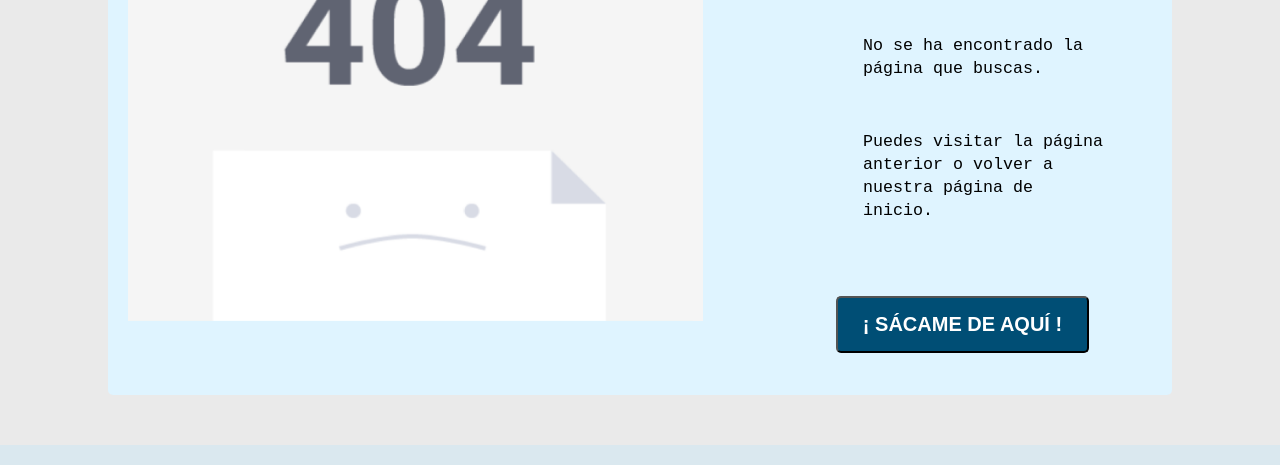
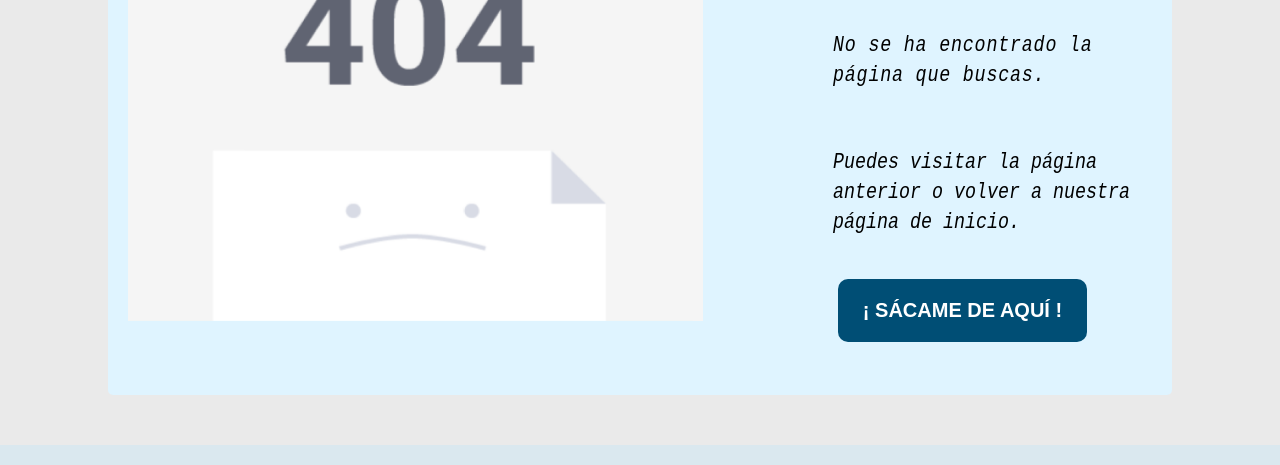
Before and after one commit to danibueno89/proyecto-web-diw, a plain HTML site: page 05-error-404.html in a window 1280 px wide. Shown: the part 382-847 px from the top of the page. Drawn offline with Linux system fonts and the light colour scheme.

Commit message:
Vista Error

```diff
--- a/05-error-404.html
+++ b/05-error-404.html
@@ -47,16 +47,16 @@
     </header>
 
     <!-- PARTE PRINCIPAL -->
-    <main id="pagina-error">
-        <section>
-            <img id="imagen-error" src="./assets/img/pictures-backgrounds/error-404.png" alt="page-not-found" width="388" />
+    <main id="contenidoPrincipal" class="contenidoPrincipal">
+        <section class="errorImagen">
+            <img class="imagenError" src="./assets/img/pictures-backgrounds/error-404.png" alt="page-not-found" width="388" />
         </section>
-        <section>
-            <article id="error-mensaje">
-                <h2 id="error-titulo">Página no encontrada</h2>
-                <p id="error-texto"><small>No se ha encontrado la página que buscas.</small></p>
-                <p id="error-descripcion"><small>Puedes visitar la página anterior o volver a nuestra página de inicio.</small></p>
-                <a href="./01-home.html"><input type="button" value="¡ SÁCAME DE AQUÍ !" /></a>
+        <section class="errorMensajes">
+            <article id="articuloError" class="articuloError">
+                <h2 class="tituloError">Página no encontrada</h2>
+                <p class="descripcionError"><small>No se ha encontrado la página que buscas.</small></p>
+                <p class="ayudaError"><small>Puedes visitar la página anterior o volver a nuestra página de inicio.</small></p>
+                <a href="./01-home.html" id="enlaceSalida"><input type="button" value="¡ SÁCAME DE AQUÍ !" class="botonSalida"/></a>
             </article>
         </section>
     </main>
--- a/assets/css/contact.css
+++ b/assets/css/contact.css
@@ -132,9 +132,9 @@ margen izquierdo y superior a los párrafos dentro de infoContacto para mejorar
     font-family: Lato;
     font-size: 21px;
     font-weight: bold;
+    color: #fff;
     background-color: #005E8C;
     border-radius: 5px;
-    color: #fff;
     cursor: pointer;
 }
 
--- a/assets/css/error-404.css
+++ b/assets/css/error-404.css
@@ -1,11 +1,12 @@
 /*  Ajusta el ancho del cuerpo al 100% del viewport y establece un color de fondo   */
 body {
     width: 100vw;
+    overflow-x: hidden;
     background-color: #EAEAEA;
 }
 
 /*  Estilos para la sección principal de la página de error */
-#pagina-error {
+#contenidoPrincipal {
     display: flex;
     align-items: center;
     justify-content: center;
@@ -14,59 +15,62 @@ body {
     height: 454px;
     margin: 50px auto;
     padding: 20px;
+    background-color: #DFF4FF;
     border-radius: 5px;
-    background-color: #DFF4FF;
-    justify-content: center;
 }
 
 /*  Estilos para el título del error    */
-#error-titulo {
+.tituloError {
+    margin-bottom: 20px;
     font-size: 30px;
     text-align: center;
-    margin-bottom: 60px;
 }
 
 /*  Estilos para los textos del mensaje de error    */
-#error-texto, #error-descripcion {
-    margin-top: 30px;
-    margin-right: 40px;
-    margin-bottom: 50px;
-    margin-left: 30px;
-    font-size: 20px;
+.descripcionError, .ayudaError {
+    margin-top: 50px;
+    margin-right: 10px;
+    margin-bottom: 55px;
+    margin-left: 0px;
+    font-size: 22px;
+    font-style: italic;
+    transform: scaleY(1.2);
 }
 
-/*  Ajusta la separación inferior del texto de descripción  */
-#error-descripcion {
-    margin-bottom: 80px;
+/*  Ajusta la separación inferior del texto de la descripción y el espaciado entre las letras   */
+.descripcionError {
+    margin-bottom: 70px;
+    letter-spacing: 0.8px;
 }
 
 /*  Estilos con el tamaño de la imagen  */
-#imagen-error {
+.imagenError {
     width: 575px;
     height: 350px;
 }
 
 /*  Elimina la decoración del enlace utilizado en el botón  */
-a {
+#enlaceSalida {
     text-decoration: none;
 }
 
 /*  Estilos para el botón   */
-input {
+.botonSalida {
     display: block;
     margin: 0 auto;
+    padding: 20px 25px;
+    border: none;
+    font-size: 20px;
+    font-weight: bold;
+    color: white;
+    text-decoration: none;
     background-color: #004E75;
-    color: white;
-    padding: 15px 25px;
-    font-size: 20px;
-    text-decoration: none;
-    border-radius: 5px;
-    font-weight: bold;
+    border-radius: 10px;
     transition: 0.3s;
     transform: translate(-30px, -5px);
 }
 
 /*  Cambia el color de fondo al pasar el mouse sobre el botón   */
-input:hover {
+.botonSalida:hover {
     background-color: #003D5B;
 }
```
